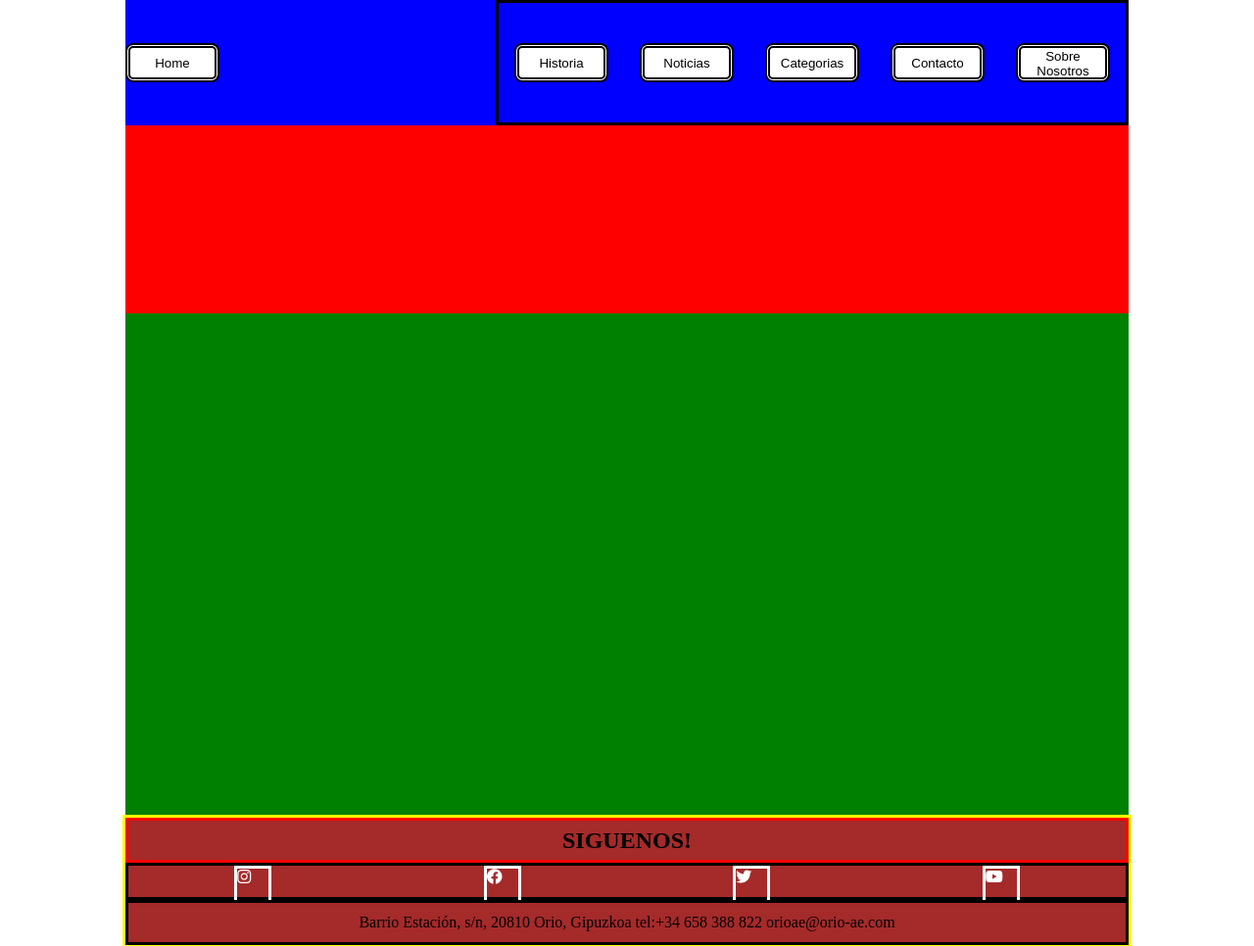
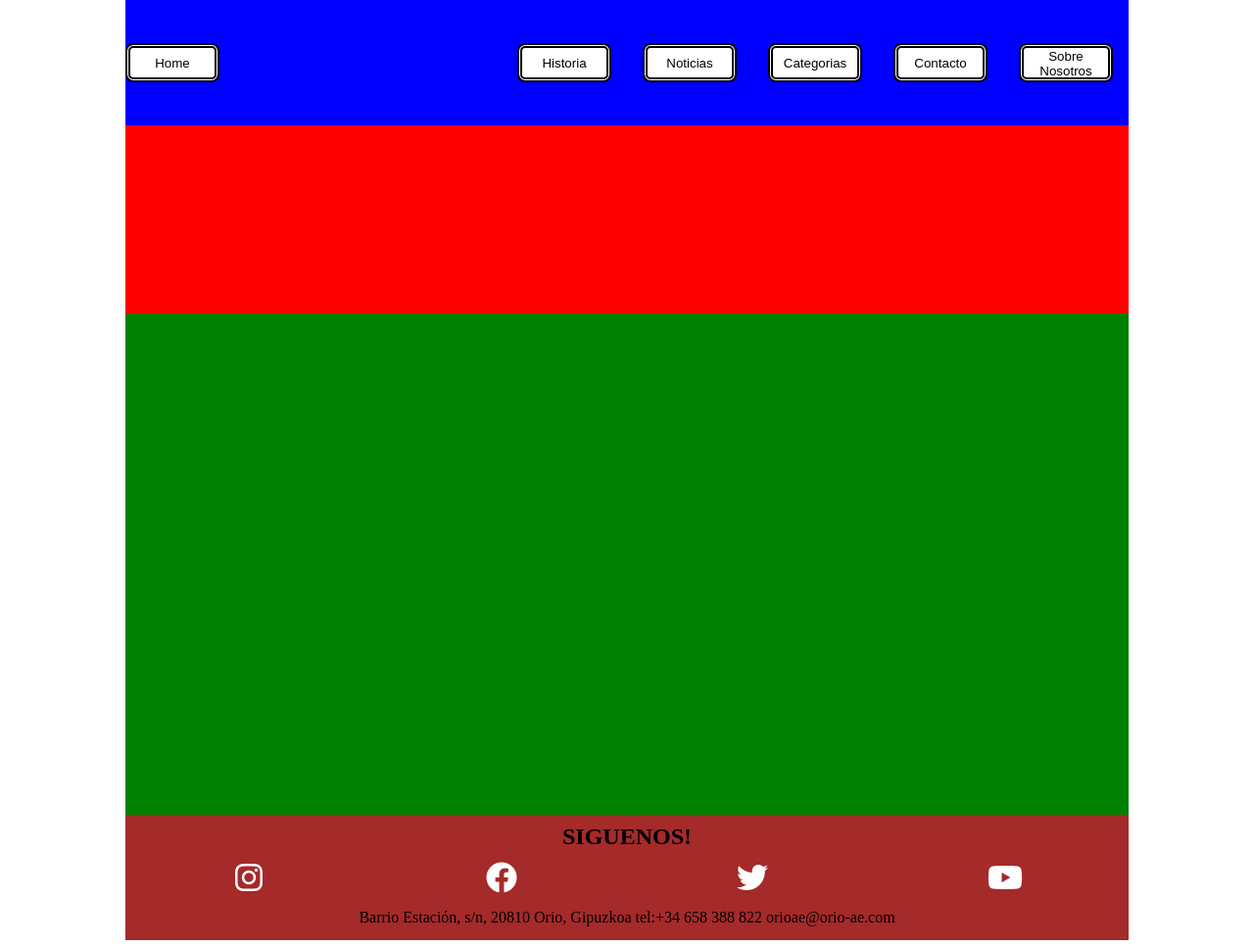
Before and after one commit to Galdersa/proyecto2, a plain HTML site: page index.html in a window 1280 px wide. Shown: the whole page at 98% size. Drawn offline with Linux system fonts and the light colour scheme.

Commit message:
cambio iconos Redes Sociales

```diff
--- a/styles.css
+++ b/styles.css
@@ -51,7 +51,7 @@ footer{
     display: flex;
     justify-content: space-around;
     align-items: center;
-    border: solid;
+   /*  border: solid; */
 
 }
 
@@ -73,7 +73,7 @@ button:hover{
 
 
 footer{
-    border: solid yellow;
+    /* border: solid yellow; */
     display: flex;
     align-items: center;
     flex-wrap: wrap;
@@ -83,32 +83,36 @@ footer{
 .redesSociales{
     width: 100%;
     height: 2rem;
-    border: solid;
+   /*  border: solid; */
     display: flex;
     justify-content:space-around;
+
 
 }
 
 .redesSociales div a i{
-    border: solid;
+
     width: 2rem;
     height: 2rem;
     color: white;
+    font-size:xx-large;
 }
+
 
 .siguenos{
 
     width: 100%;
     height: 2.5rem;
-    border: solid red;
+
     display: flex;
     justify-content: center;
     align-items: center;
+    /* border: solid red; */
 }
 
 .direccion{
     width: 100%;
-    border: solid ;
+    /* border: solid ; */
     display: flex;
     justify-content: center;
     align-items: center;
```
